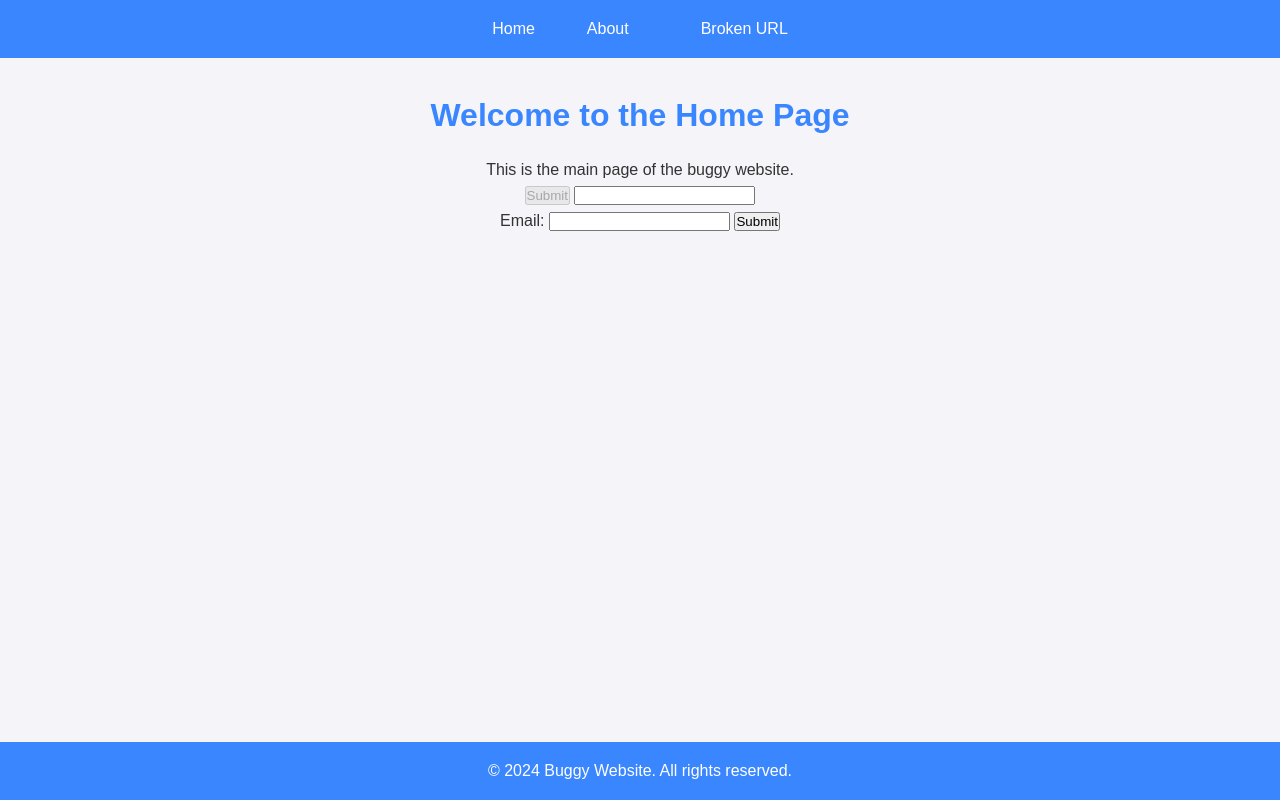
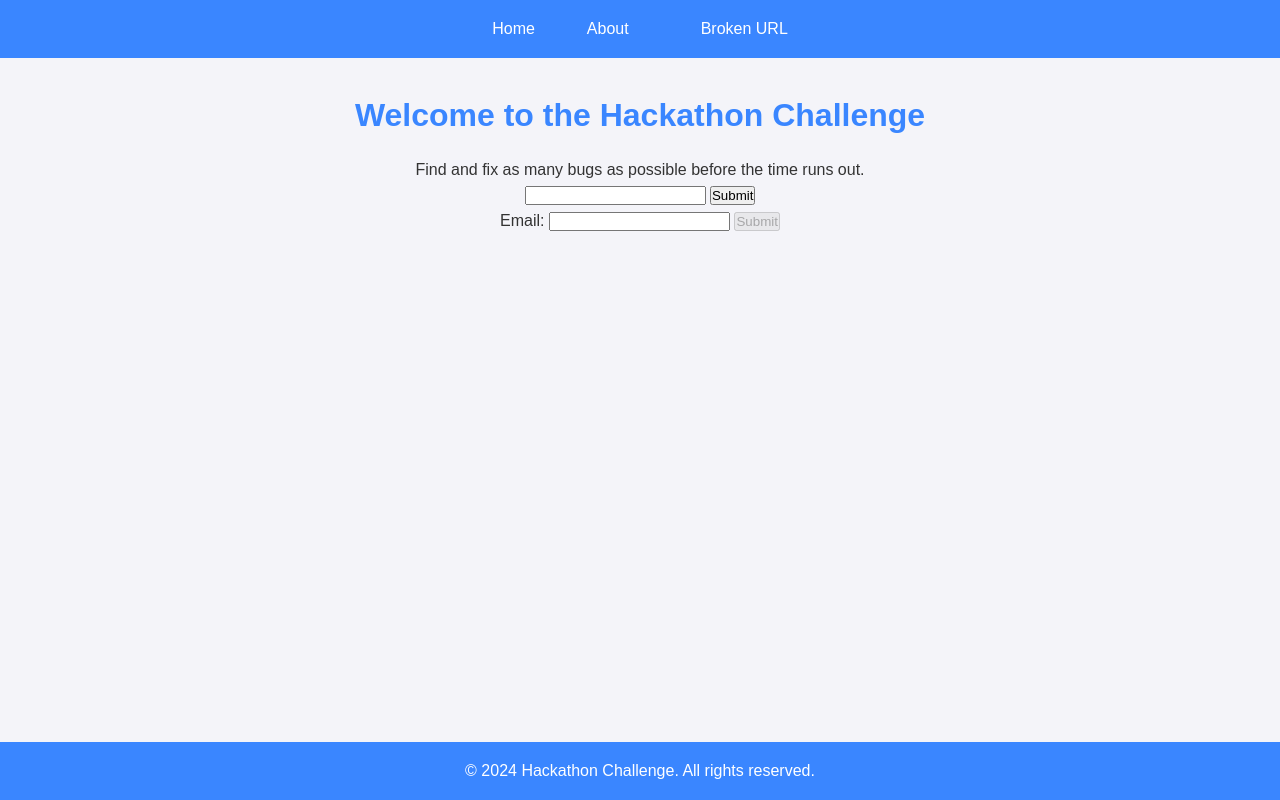
Before and after one commit to KasperTonsgaardMerkle/Hackathon-Challenge, a plain HTML site: page index.html in a window 1280 px wide. Drawn offline with Linux system fonts and the light colour scheme.

Commit message:
Fourth commit

```diff
--- a/index.html
+++ b/index.html
@@ -18,24 +18,21 @@
 </header>
 
 <main>
-    <h1>Welcome to the Home Page</h1>
-    <p>This is the main page of the buggy website.</p>
-    <!-- Disabled button -->
-    <button disabled>Submit</button>
+    <h1>Welcome to the Hackathon Challenge</h1>
+    <p>Find and fix as many bugs as possible before the time runs out.</p>
 
-    <!-- Input field without placeholder -->
     <input type="text" id="username" name="username">
+    <button>Submit</button>
 
-    <!-- Email field with missing validation -->
     <form action="#" method="POST">
         <label for="email">Email:</label>
         <input type="text" id="email" name="email">
-        <button type="submit">Submit</button>
+        <button disabled type="submit">Submit</button>
     </form>
 </main>
 
 <footer>
-    <p>&copy; 2024 Buggy Website. All rights reserved.</p>
+    <p>&copy; 2024 Hackathon Challenge. All rights reserved.</p>
 </footer>
 
 <script src="script.js"></script>
```
Also changed, not shown: about.html (+1 -1 lines), contact.html (+1 -1 lines), nonexistent.html (+1 -1 lines).
